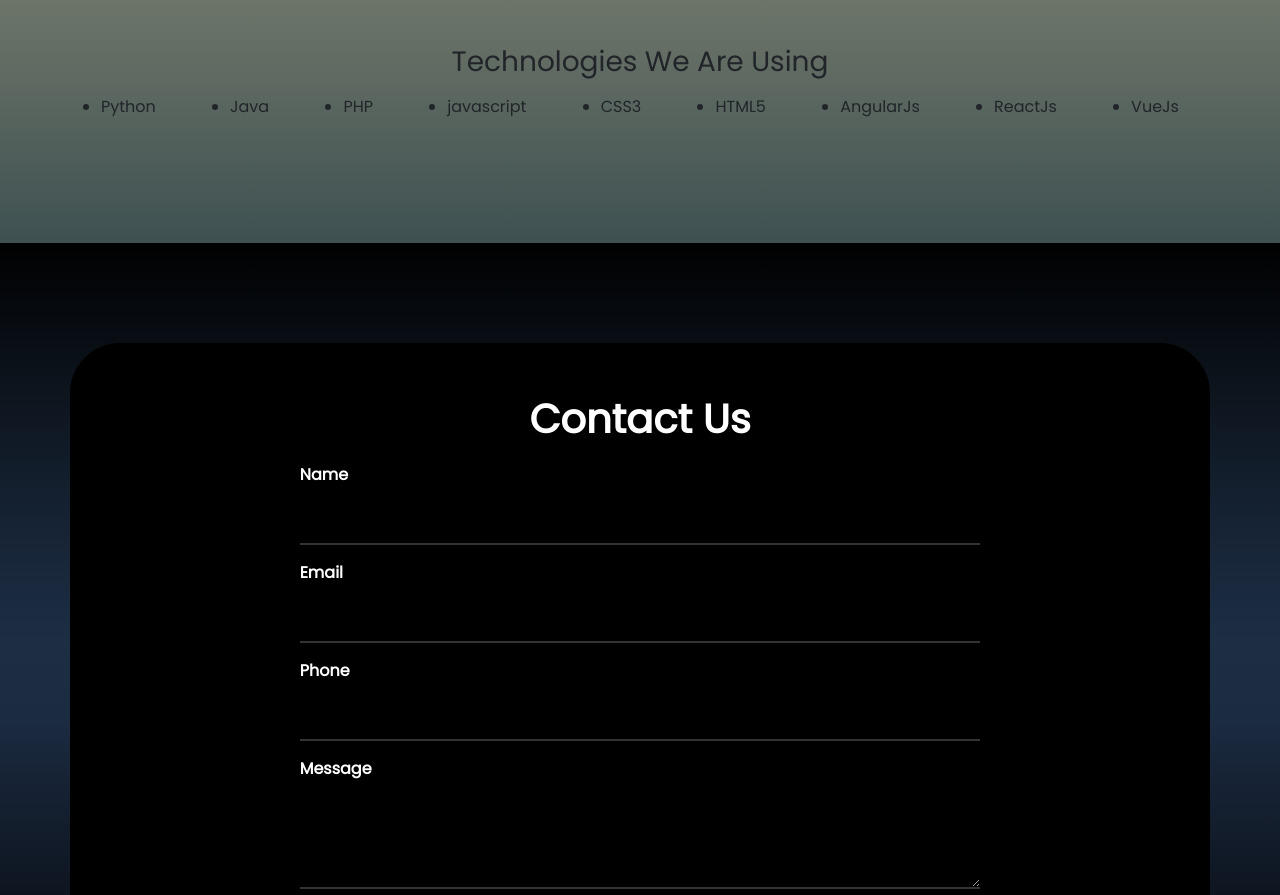
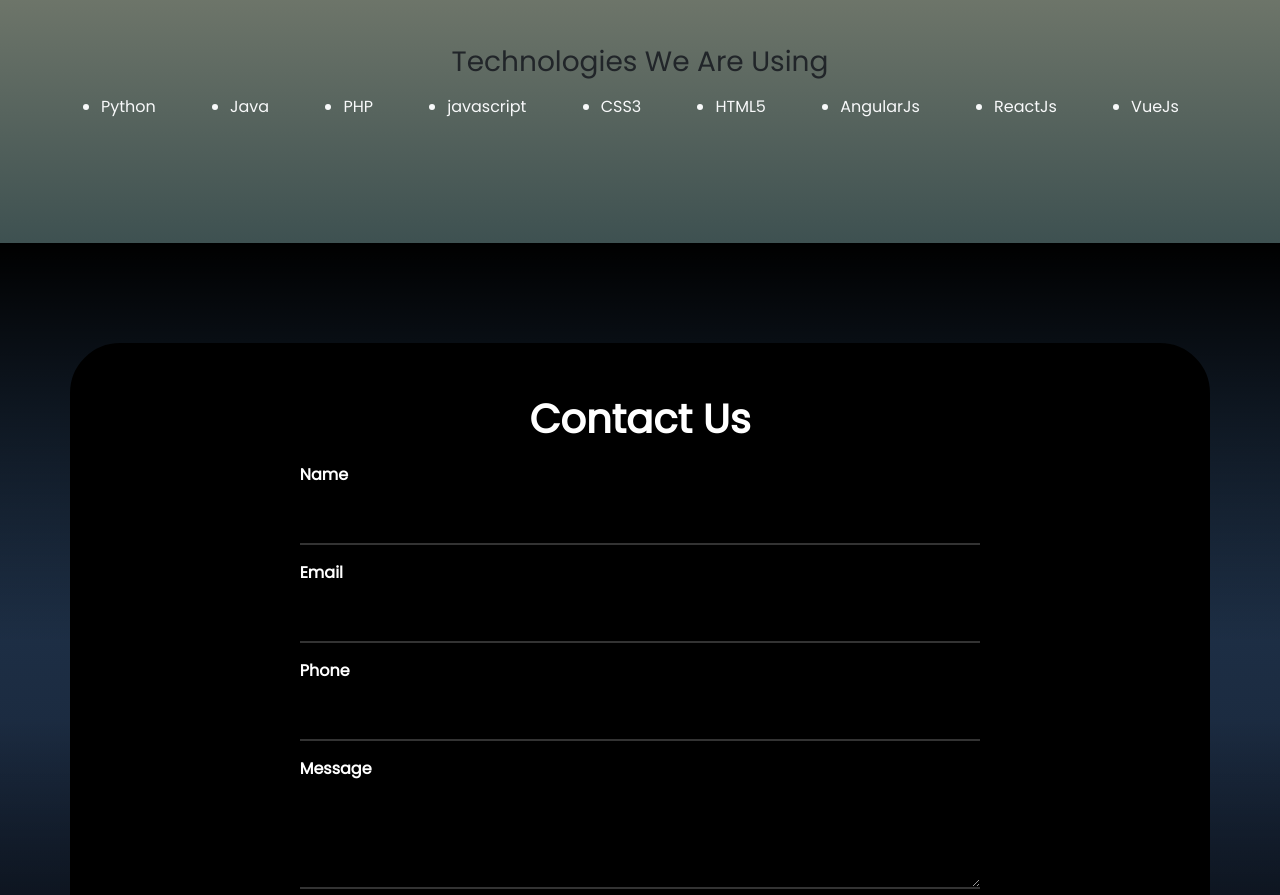
Before and after one commit to RohitNirmal/Spider, a plain HTML site: page index.html in a window 1280 px wide. Shown: the part 2983-3878 px from the top of the page. Drawn offline with nearby package versions, Linux system fonts and the light colour scheme.

Commit message:
Add files via upload

```diff
--- a/index.html
+++ b/index.html
@@ -196,15 +196,15 @@
                     <h3 class="text-center">Technologies We Are Using</h3>
                     <div>
                         <ul class="navbar">
-                            <li class="nav-item">Python</li>
-                            <li class="nav-item">Java</li>
-                            <li class="nav-item">PHP</li>
-                            <li class="nav-item">javascript</li>
-                            <li class="nav-item">CSS3</li>
-                            <li class="nav-item">HTML5</li>
-                            <li class="nav-item">AngularJs</li>
-                            <li class="nav-item">ReactJs</li>
-                            <li class="nav-item">VueJs</li>
+                            <li class="nav-item text-light">Python</li>
+                            <li class="nav-item text-light">Java</li>
+                            <li class="nav-item text-light">PHP</li>
+                            <li class="nav-item text-light">javascript</li>
+                            <li class="nav-item text-light">CSS3</li>
+                            <li class="nav-item text-light">HTML5</li>
+                            <li class="nav-item text-light">AngularJs</li>
+                            <li class="nav-item text-light">ReactJs</li>
+                            <li class="nav-item text-light">VueJs</li>
                         </ul>
 
                     </div>
```
